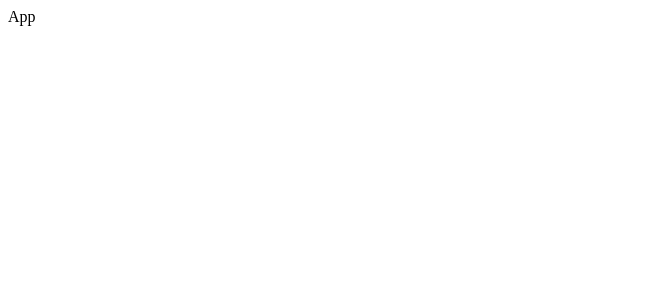
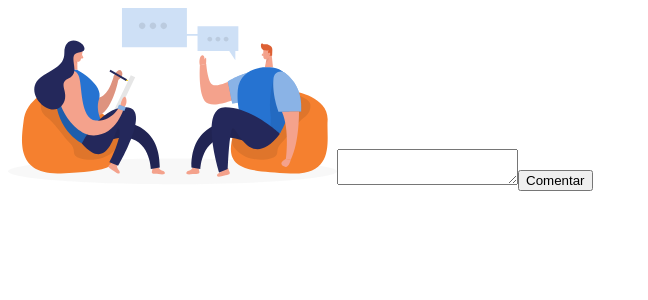
Before and after one commit to luanargolodev/to-do-list, a React (Create React App) app: page / in a window 1280 px wide. Shown: the top 300 px of the page, without its empty margins (0-648 px from the left). Built offline with nearby package versions, Linux system fonts and the light colour scheme.

Commit message:
feat: Add functionality on the button

```diff
--- a/src/App.js
+++ b/src/App.js
@@ -1,7 +1,28 @@
-import React from 'react';
+import React, { useState } from 'react';
+
+import People from './assets/people.svg';
 
 const App = () => {
-  return <div>App</div>;
+  const [comment, setComment] = useState('');
+  const [allComments, setAllComments] = useState([]);
+
+  function handleClick() {
+    setAllComments([...allComments, comment]);
+  }
+
+  return (
+    <div>
+      <img src={People} alt="Pessoas conversando" />
+      <textarea onChange={({ target }) => setComment(target.value)}></textarea>
+      <button onClick={handleClick}>Comentar</button>
+
+      <ul>
+        {allComments.map((comment, index) => (
+          <li key={index}>{comment}</li>
+        ))}
+      </ul>
+    </div>
+  );
 };
 
 export default App;
```
Also changed, not shown: src/assets/people.svg (added).
